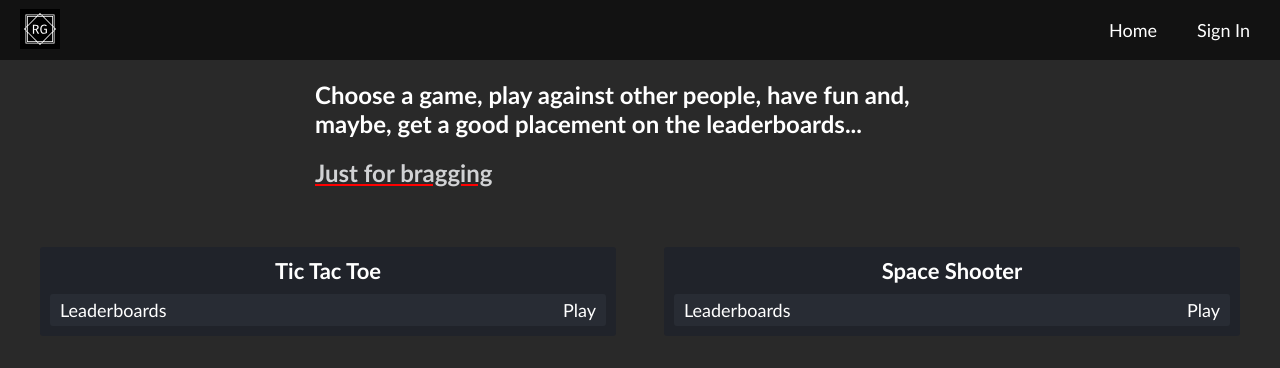
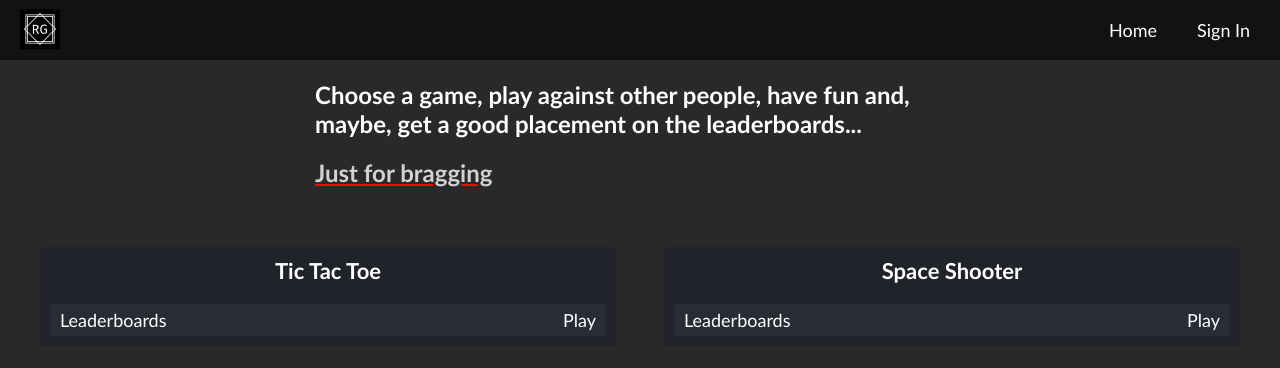
Before and after one commit to Romario-Negreiros/RetroGames, a Next.js app: page / in a window 1280 px wide. Shown: the top 368 px of the page. Built offline with nearby package versions, Linux system fonts and the light colour scheme; no server answers.

Commit message:
styles: add display props to li tag and align self to leave all cards with equal height

```diff
--- a/src/styles/pages/home.module.css
+++ b/src/styles/pages/home.module.css
@@ -28,6 +28,10 @@
 }
 
 .games_list li {
+  align-self: stretch;
+  display: flex;
+  flex-direction: column;
+  gap: 1rem;
   text-align: center;
   width: 100%;
   padding: 1rem;
```
